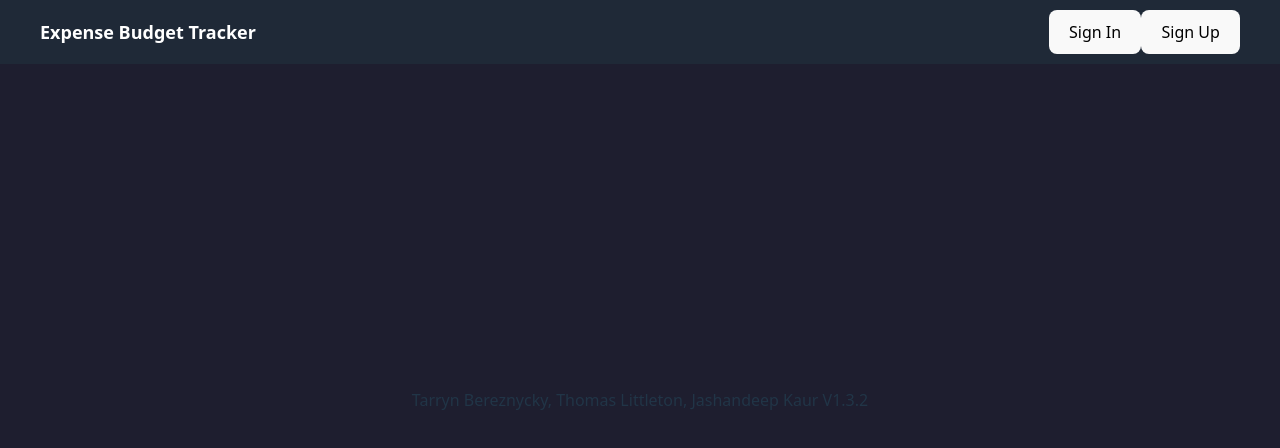
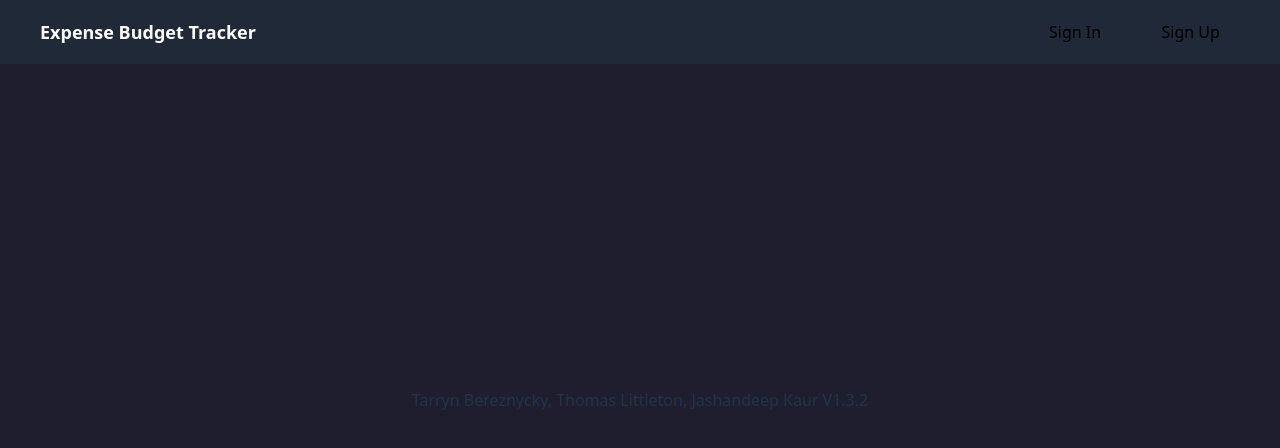
Before and after one commit to tlittletonrrc/Expense-Budget-Tracker, a React (Vite) app in the folder apps/frontend/: page / in a window 1280 px wide. Shown: the top 448 px of the page. Built offline with nearby package versions, Linux system fonts and the light colour scheme; no server answers.

Commit message:
Added project ids to vercel.json

```diff
--- a/apps/frontend/src/index.css
+++ b/apps/frontend/src/index.css
@@ -66,3 +66,12 @@ button:focus-visible {
     background-color: #f9f9f9;
   }
 }
+
+.sign-in-button {
+  background-color: #1F2937;
+}
+
+.sign-up-button {
+  background-color: #1F2937;
+  margin-left: 20px;
+}
```
Also changed, not shown: apps/frontend/vercel.json, 1 other file (tests, documents, lock files or other folders).
